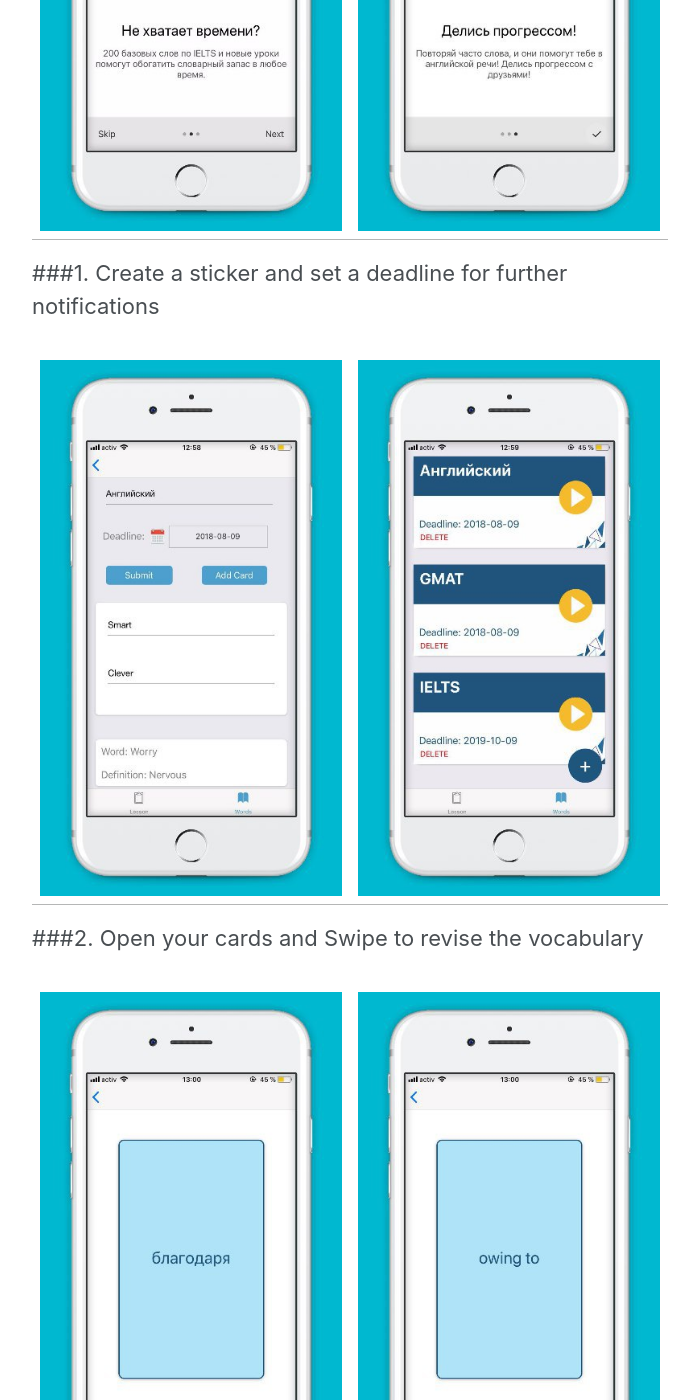
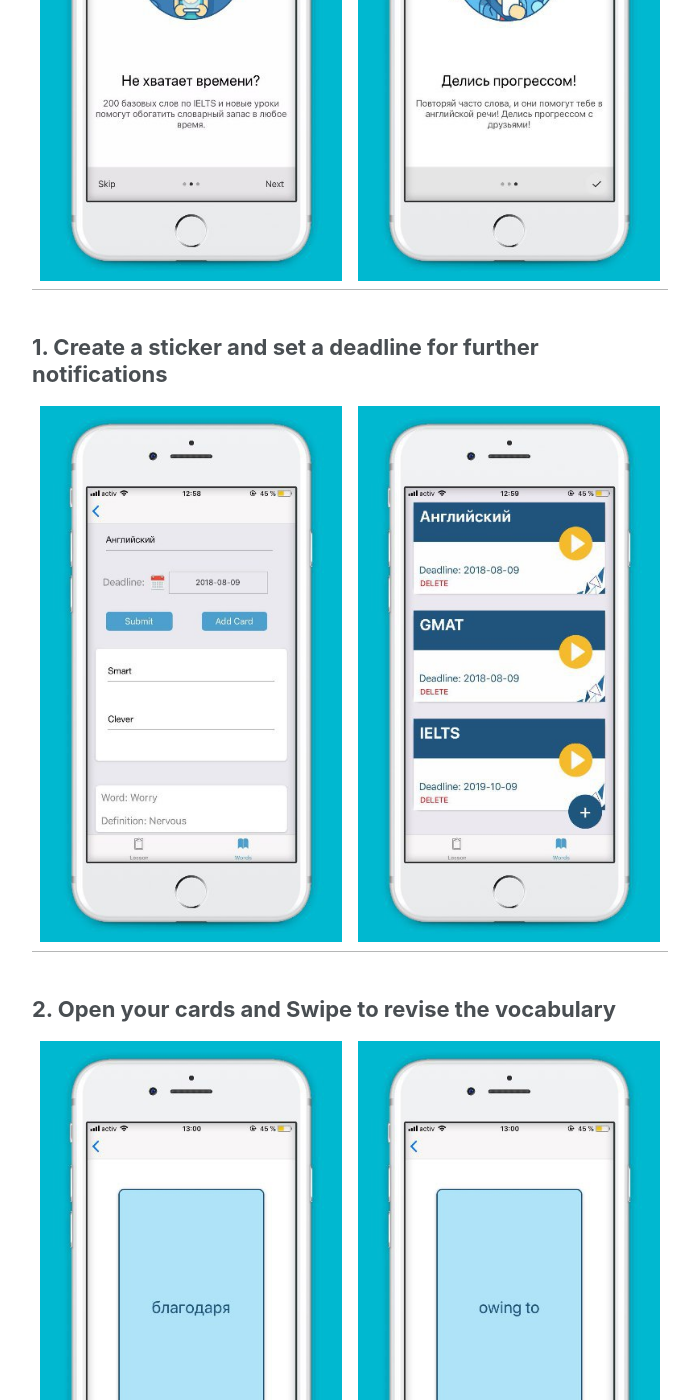
Before and after one commit to yerlandana/yerlandana.github.io, a Jekyll site: the page built from _posts/2019-05-28-englearn-app.md, in a window 1280 px wide and 1400 px high, scrolled down 648 px. Shown: the whole window, without its empty margins (290-989 px from the left). Built offline with Jekyll 4.4.1, drawn with Linux system fonts in a browser that asks for light colours; cached includes are drawn as plain includes; nearby versions of some CDN libraries; some of the changed text lies outside the part shown.

```diff
--- a/_posts/2019-05-28-englearn-app.md
+++ b/_posts/2019-05-28-englearn-app.md
@@ -10,30 +10,30 @@ comments: true
 share: true
 ---
 
-# Create your own stickers to learn English words.
+## Create your own stickers to learn English words.
 
 ![onboarding](/photo/onboarding2.jpg)|![onboarding1](/photo/onboarding3.jpg)
 
-###1. Create a sticker and set a deadline for further notifications
+### 1. Create a sticker and set a deadline for further notifications
 
 ![photo](/photo/add1.jpg)|![photo3](/photo/cards2.jpg)
 
-###2. Open your cards and Swipe to revise the vocabulary
+### 2. Open your cards and Swipe to revise the vocabulary
 
 ![photo4](/photo/task1.jpg)|![photo5](/photo/task2.jpg)
 
-###3. Availability of 20 extra vocabulary courses about different topics
+### 3. Availability of 20 extra vocabulary courses about different topics
 
 ![photo2](/photo/add1.jpg)
 
-###4. Play swiping *games* with words! Swipe correct words for right, wrong words for left
+### 4. Play swiping *games* with words! Swipe correct words for right, wrong words for left
 
 ![photo4](/photo/game.jpg)
 
-###5. How it works? Attached video below :)
+### 5. How it works? Attached video below :)
 
 <style>.embed-container { position: relative; padding-bottom: 56.25%; height: 0; overflow: hidden; max-width: 100%; } .embed-container iframe, .embed-container object, .embed-container embed { position: absolute; top: 0; left: 0; width: 100%; height: 100%; }</style><div class='embed-container'><iframe src='https://www.youtube.com/embed/-7mDwzcLvEM' frameborder='0' allowfullscreen></iframe></div>
 
-###6. Source of code for further modification.
+### 6. Source of code for further modification.
 
-[&lt;Code is here :)&gt;](https://github.com/yerlandana/Sticker)
+[&lt;Code is here &gt;](https://github.com/yerlandana/Sticker)
```
